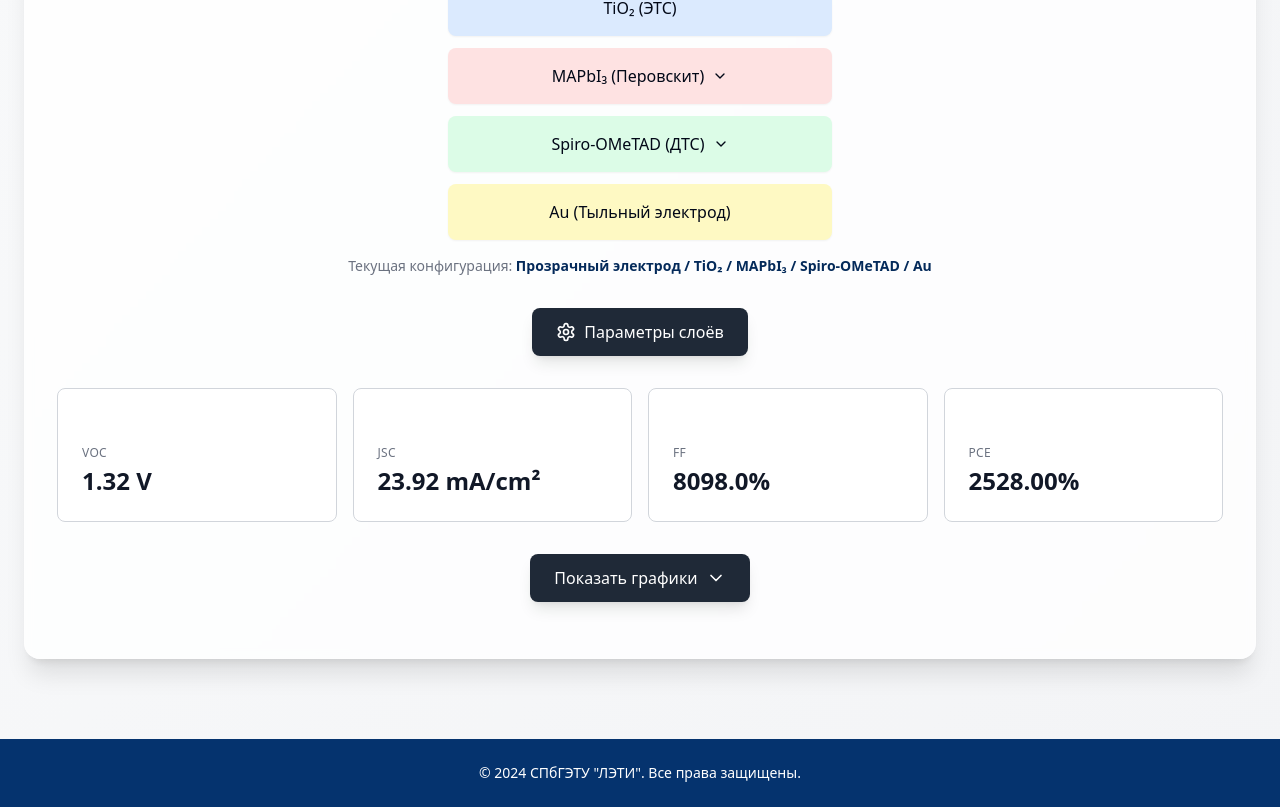
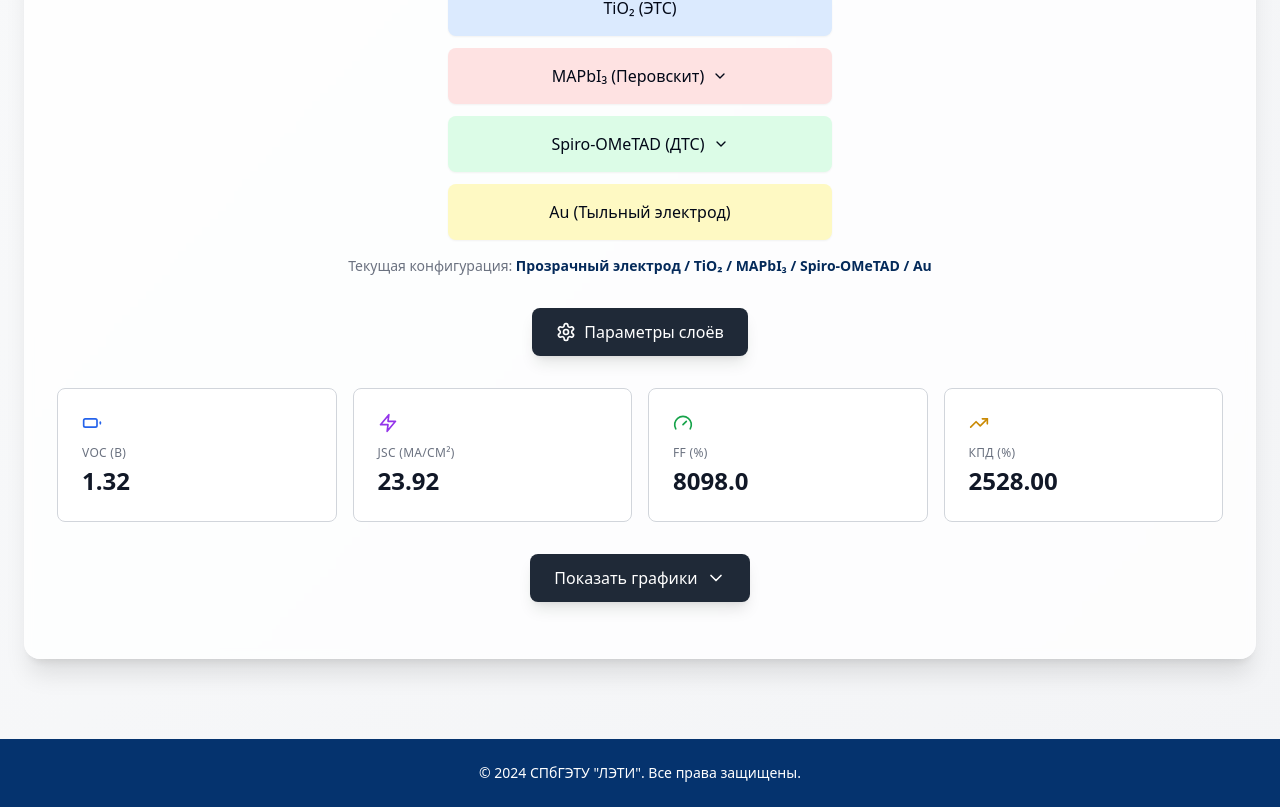
Before and after one commit to SergeyKozlov1282/perovskite, a React (Vite) app: page / in a window 1280 px wide. Shown: the part 635-1442 px from the top of the page. Built offline with nearby package versions, Linux system fonts and the light colour scheme.

Commit message:
Восстановлены иконки и стили карточек характеристик

```diff
--- a/src/components/ParameterCards.tsx
+++ b/src/components/ParameterCards.tsx
@@ -1,5 +1,6 @@
 import React from "react";
 import { motion } from "framer-motion";
+import { Battery, Zap, Gauge, TrendingUp } from "lucide-react";
 
 interface ParameterCardsProps {
   params: {
@@ -13,28 +14,32 @@ interface ParameterCardsProps {
 const ParameterCards: React.FC<ParameterCardsProps> = ({ params }) => {
   const cards = [
     {
-      label: "Voc",
-      value: `${params.voc.toFixed(2)} V`,
-      color: "text-blue-500",
-      hover: "hover:bg-blue-50",
+      label: "Voc (В)",
+      value: params.voc.toFixed(2),
+      icon: Battery,
+      color: "text-blue-600",
+      hover: "hover:border-blue-600 hover:shadow-blue-100",
     },
     {
-      label: "Jsc",
-      value: `${params.jsc.toFixed(2)} mA/cm²`,
-      color: "text-green-500",
-      hover: "hover:bg-green-50",
+      label: "Jsc (мА/см²)",
+      value: params.jsc.toFixed(2),
+      icon: Zap,
+      color: "text-purple-600",
+      hover: "hover:border-purple-600 hover:shadow-purple-100",
     },
     {
-      label: "FF",
-      value: `${(params.ff * 100).toFixed(1)}%`,
-      color: "text-purple-500",
-      hover: "hover:bg-purple-50",
+      label: "FF (%)",
+      value: (params.ff * 100).toFixed(1),
+      icon: Gauge,
+      color: "text-green-600",
+      hover: "hover:border-green-600 hover:shadow-green-100",
     },
     {
-      label: "PCE",
-      value: `${(params.pce * 100).toFixed(2)}%`,
-      color: "text-orange-500",
-      hover: "hover:bg-orange-50",
+      label: "КПД (%)",
+      value: (params.pce * 100).toFixed(2),
+      icon: TrendingUp,
+      color: "text-yellow-600",
+      hover: "hover:border-yellow-500 hover:shadow-yellow-100",
     },
   ];
 
@@ -50,7 +55,7 @@ const ParameterCards: React.FC<ParameterCardsProps> = ({ params }) => {
           className={`p-6 rounded-lg border border-gray-300 bg-white transition-shadow transition-transform duration-150 ease-out cursor-pointer ${card.hover}`}
         >
           <div className="flex items-center justify-between mb-3">
-            <div className={`w-5 h-5 ${card.color}`} />
+            <card.icon className={`w-5 h-5 ${card.color}`} />
           </div>
           <p className="text-xs text-gray-500 mb-1 font-medium uppercase tracking-wide">
             {card.label}
```
